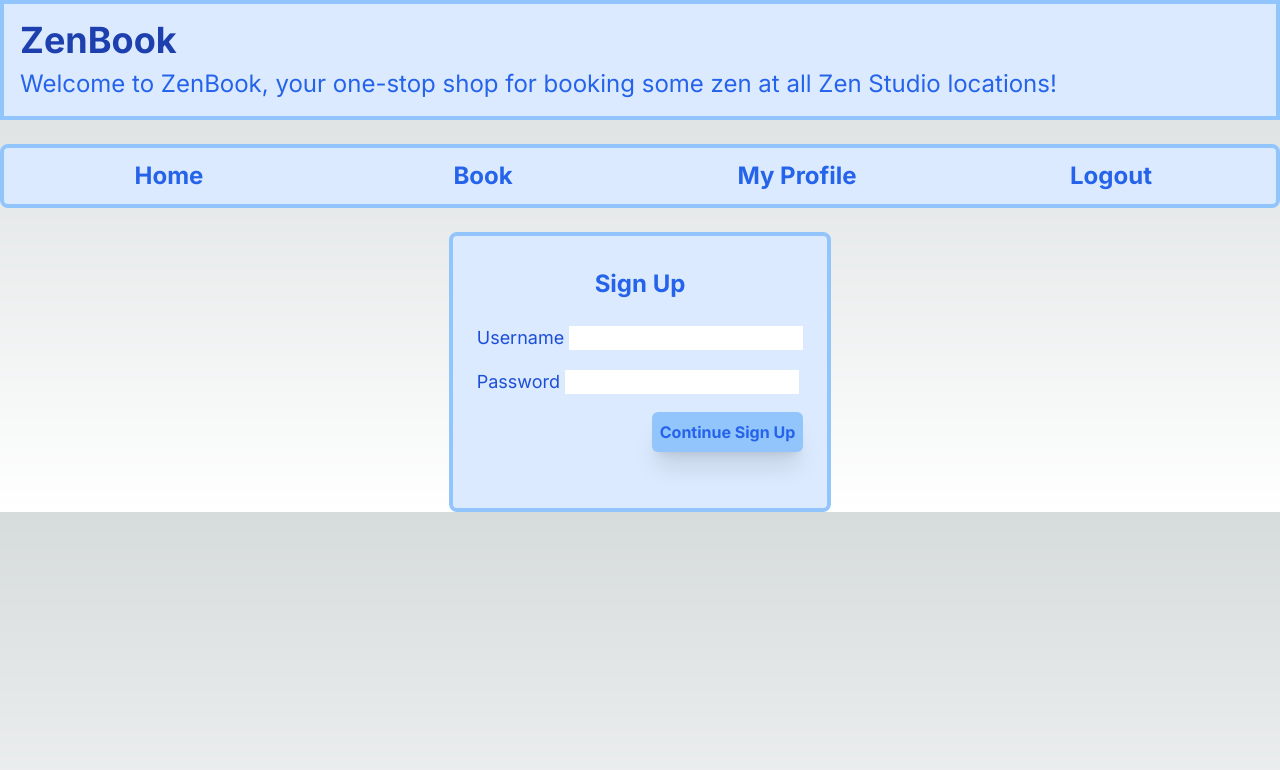
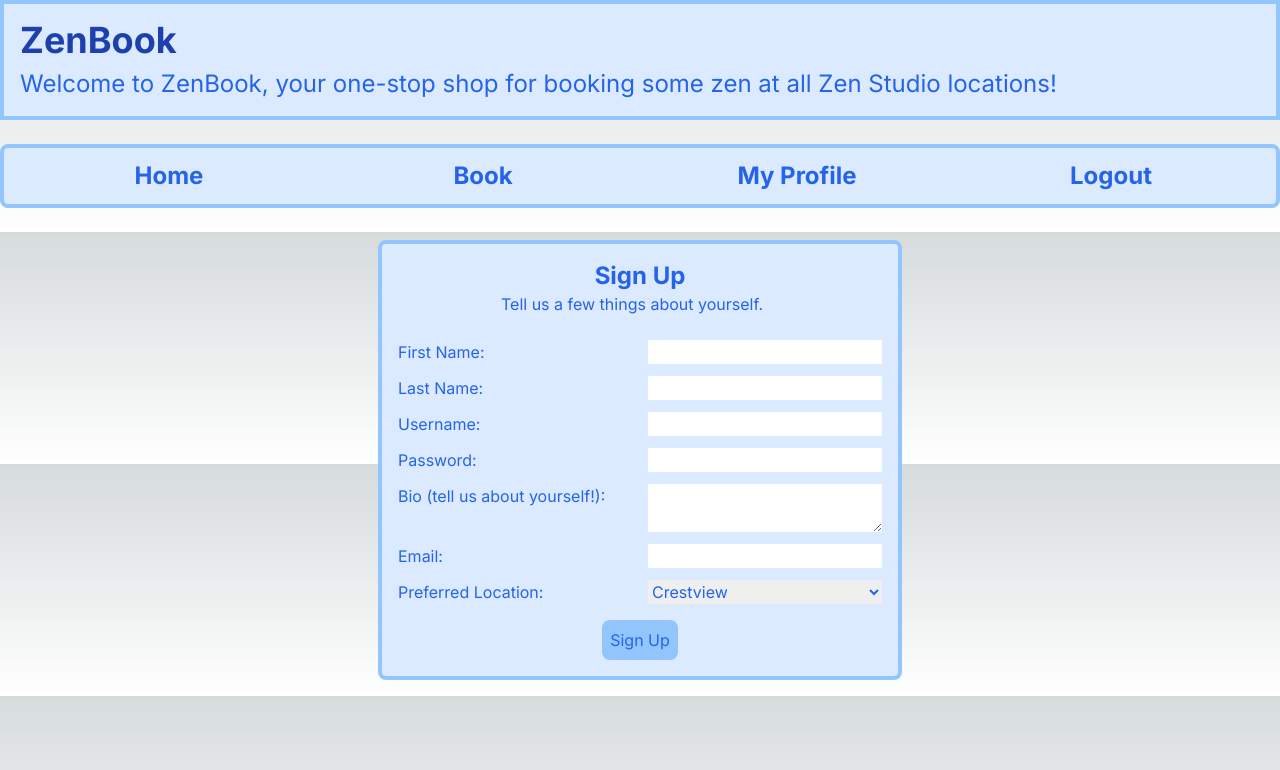
Before and after one commit to Robchike9290/YogaBookingPlatform, a Next.js app: page /signup in a window 1280 px wide. Shown: the top 770 px of the page. Built offline with nearby package versions, Linux system fonts and the light colour scheme.

Commit message:
Make signup one step with no modal

```diff
--- a/src/app/signup/page.tsx
+++ b/src/app/signup/page.tsx
@@ -1,7 +1,6 @@
 "use client";
 
 import { usePlatformContext } from "@/_components/PlatformContext";
-import UserInfoForm from "@/_components/UserInfoForm";
 import React, { useState } from "react";
 import { useRouter } from "next/navigation";
 
@@ -11,7 +10,6 @@ export default function Signup() {
   const [bio, setBio] = useState("");
   const [email, setEmail] = useState("");
   const [firstName, setFirstName] = useState("");
-  const [isModalOpen, setIsModalOpen] = useState(false);
   const [lastName, setLastName] = useState("");
   const [password, setPassword] = useState("");
   const [preferredStudio, setPreferredStudio] = useState(allStudios[0].name);
@@ -30,7 +28,6 @@ export default function Signup() {
   // TODO: Make this actually save info to the DB once the back end is up.
   const handleFinalSubmit = (event: any) => {
     event.preventDefault();
-    setIsModalOpen(false);
     router.push("/");
     console.log("Signed up!");
   };
@@ -44,16 +41,11 @@ export default function Signup() {
     // check whether login/password combo is valid
     // if so, navigate to profile page
     // if not, navigate to signup screen with error message displayed.
-    setIsModalOpen(true);
     console.log("submit handled!");
   };
 
   const handleLastNameChange = (event: any) => {
     setLastName(event.target.value);
-  };
-
-  const handleModalClose = () => {
-    setIsModalOpen(false);
   };
 
   const handlePasswordChange = (event: React.ChangeEvent<HTMLInputElement>) => {
@@ -69,28 +61,14 @@ export default function Signup() {
   };
 
   return (
-    <div className="justify-self-center rounded-lg border-4 border-blue-300 bg-blue-100 p-6">
-      <UserInfoForm
-        formTitle={"Sign Up"}
-        handleUsernameChange={handleUsernameChange}
-        handlePasswordChange={handlePasswordChange}
-        handleSubmit={handleInitialSubmit}
-        formCta={"Continue Sign Up"}
-      />
-      {isModalOpen ? (
-        <div className="fixed inset-0 z-50 flex bg-gray-600 bg-opacity-90">
-          <div className="fixed left-1/2 top-[30vh] w-1/2 -translate-x-1/2 rounded-lg border-4 border-blue-300 bg-blue-100 p-4 text-blue-600">
-            <h2 className={"text-2xl font-bold"}>
-              Additional User Information
-            </h2>
-            <p className="mr-4 inline-block pb-2">
-              Almost there! Tell us a few things about yourself.
+    <div className="fixed left-1/2 top-[30vh] -translate-x-1/2 rounded-lg border-4 border-blue-300 bg-blue-100 p-4 text-blue-600">
+      <h1 className={"text-center text-2xl font-bold"}>Sign Up</h1>
+      <p className="mr-4 pb-2 text-center">
+        Tell us a few things about yourself.
       </p>
-            <form className="pb-2">
-              <div className="py-2">
-                <label className="mr-2 inline-block" htmlFor="firstName">
-                  First Name:
-                </label>
+      <form className="space-y-3">
+        <div className="my-4 grid grid-cols-2 gap-x-4 gap-y-3">
+          <label htmlFor="firstName">First Name:</label>
           {/* TODO: Have placeholder here equal to state */}
           <input
             id="firstName"
@@ -98,17 +76,11 @@ export default function Signup() {
             minLength={1}
             maxLength={30}
             required
-                  className="mr-1 inline-block"
             onChange={handleFirstNameChange}
           />
-              </div>
-              <div className="py-2">
-                <label className="mr-2 inline-block" htmlFor="lastName">
-                  Last Name:
-                </label>
+          <label htmlFor="lastName">Last Name:</label>
           {/* TODO: Have placeholder here equal to state */}
           <input
-                  className="mr-1 inline-block"
             id="lastName"
             pattern="[A-Za-z]+"
             minLength={1}
@@ -116,13 +88,8 @@ export default function Signup() {
             required
             onChange={handleLastNameChange}
           />
-              </div>
-              <div className="py-2">
-                <label className="mr-2 inline-block" htmlFor="userName">
-                  Username:
-                </label>
+          <label htmlFor="userName">Username:</label>
           <input
-                  className="mr-1 inline-block"
             id="userName"
             pattern="[A-Za-z0-9]+"
             minLength={1}
@@ -130,13 +97,8 @@ export default function Signup() {
             required
             onChange={handleUsernameChange}
           />
-              </div>
-              <div className="py-2">
-                <label className="mr-2 inline-block" htmlFor="password">
-                  Password:
-                </label>
+          <label htmlFor="password">Password:</label>
           <input
-                  className="mr-1 inline-block"
             id="passWord"
             // TODO: Put a good password regex here.
             pattern="[A-Za-z0-9]+"
@@ -145,26 +107,16 @@ export default function Signup() {
             required
             onChange={handleUsernameChange}
           />
-              </div>
-              <div className="py-2">
-                <label className="mr-2 inline-block" htmlFor="bio">
-                  Bio (tell us about yourself!):
-                </label>
+          <label htmlFor="bio">Bio (tell us about yourself!):</label>
           <textarea
-                  className="mr-1 inline-block"
             id="bio"
             minLength={25}
             maxLength={200}
             required
             onChange={handleBioChange}
           ></textarea>
-              </div>
-              <div className="py-2">
-                <label className="mr-2 inline-block" htmlFor="email">
-                  Email:
-                </label>
+          <label htmlFor="email">Email:</label>
           <input
-                  className="mr-1 inline-block"
             id="email"
             // There are better, more complex ways to verify email by actually
             // sending one and verifying the address is active, but this regex
@@ -175,14 +127,7 @@ export default function Signup() {
             required
             onChange={handleEmailChange}
           />
-              </div>
-              <div className="py-2">
-                <label
-                  className="mr-2 inline-block"
-                  htmlFor="preferredLocation"
-                >
-                  Preferred Location:
-                </label>
+          <label htmlFor="preferredLocation">Preferred Location:</label>
           <select
             id="preferredLocation"
             onChange={() => handleStudioNameChange(event)}
@@ -194,20 +139,11 @@ export default function Signup() {
         </div>
         <button
           type="submit"
-                className={"m-2 rounded-lg bg-blue-300 p-2"}
+          className={"mx-auto my-4 block rounded-lg bg-blue-300 p-2"}
         >
-                Finish Sign Up!
+          Sign Up
         </button>
       </form>
-            <button
-              onClick={handleModalClose}
-              className={"rounded-lg bg-blue-300 p-2"}
-            >
-              Close
-            </button>
-          </div>
-        </div>
-      ) : null}
     </div>
   );
 }
```
Lines whose indentation alone changed are shown as unchanged.
